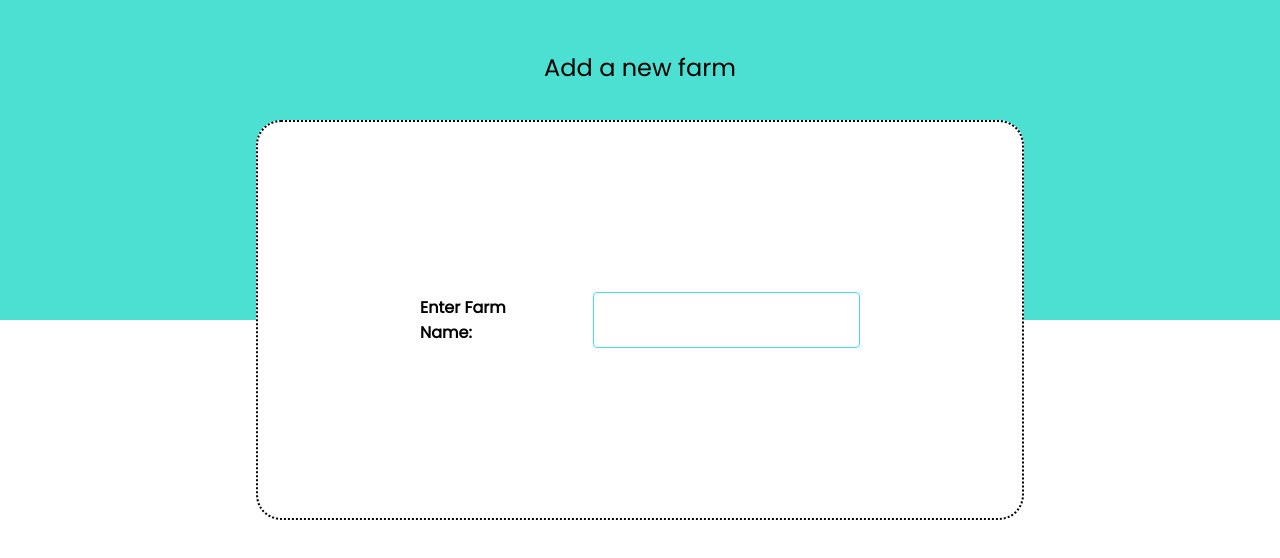
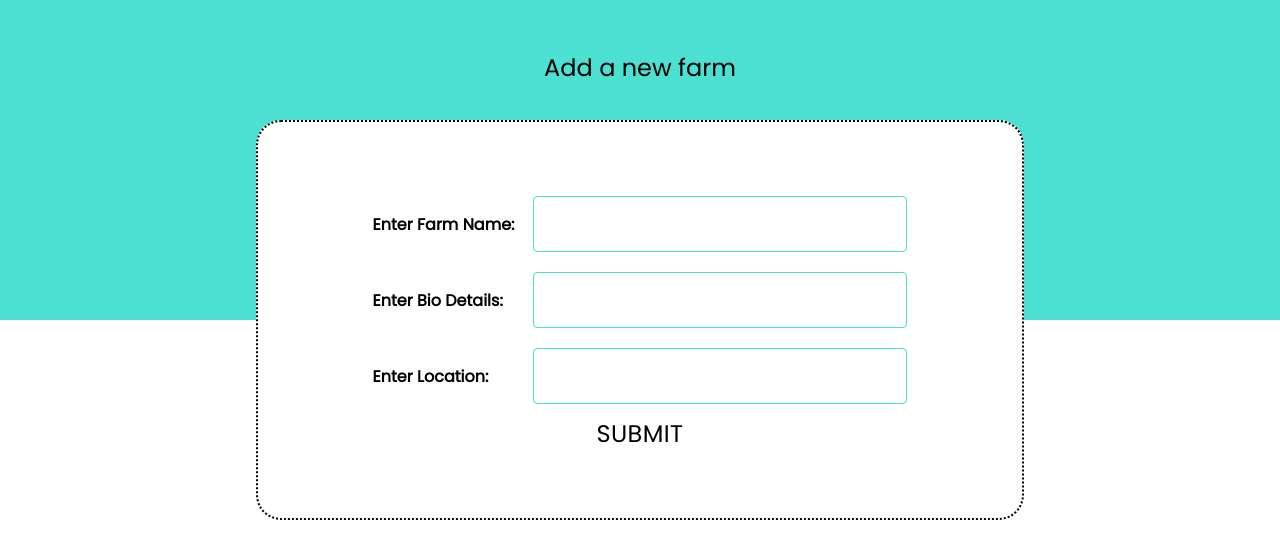
Before and after one commit to subru-37/AquaHarvest, a React (Vite) app in the folder FrontEnd/: page /addFarm in a window 1280 px wide. Shown: the top 558 px of the page. Built offline with nearby package versions, Linux system fonts and the light colour scheme.

Commit message:
built form

```diff
--- a/FrontEnd/src/pages/addfarm/Addfarm.css
+++ b/FrontEnd/src/pages/addfarm/Addfarm.css
@@ -8,12 +8,15 @@
     border: 2px black dotted;
     display: flex;
     align-items: center;
-    justify-content: space-around;
+    justify-content: center;
     flex-direction: column;
 }
 .child-farm{
     display: flex;
     align-items: center;
+    justify-content: center;
     flex-direction: row;
     font-family: 'Poppins',sans-serif;
+    margin: 10px;
+    width: 70%;
 }
--- a/FrontEnd/src/pages/addfarm/Addfarm.jsx
+++ b/FrontEnd/src/pages/addfarm/Addfarm.jsx
@@ -1,7 +1,7 @@
 import React,{useState, useEffect} from 'react';
 import './Addfarm.css';
 import TextField from '@mui/material/TextField';
-import Autocomplete from '@mui/material/Autocomplete';
+import { Button } from '@mui/material';
 
 export default function Addfarm() {
     const [state, setState] = useState({
@@ -25,7 +25,7 @@ export default function Addfarm() {
         </div>
         <form className='parent-form'>
             <div className='child-farm'>
-                <h4 style={{paddingRight:'50px'}}>Enter Farm Name: </h4>
+                <h4 style={{width:'30%'}}>Enter Farm Name: </h4>
                 <TextField
                     name='Name'
                     required
@@ -50,6 +50,59 @@ export default function Addfarm() {
                     }}
                 />
             </div>
+            <div className='child-farm'>
+                <h4 style={{width:'30%'}}>Enter Bio Details: </h4>
+                <TextField
+                    name='Bio'
+                    required
+                    autoComplete='off'
+                    value={state.Bio}
+                    onChange={handleChange}
+                    sx={{
+                    width: '70%',
+                    '& .MuiOutlinedInput-root':{
+                      '& fieldset':{
+                        borderColor: '#4CE0D2'
+                      },
+                      '&.Mui-focused fieldset': {
+                        borderColor: '#4CE0D2',
+                      },
+                    },
+                    '& .MuiOutlinedInput-root:hover':{
+                      '& fieldset':{
+                        borderColor: '#4CE0D2'
+                      }
+                    }
+                    }}
+                />
+            </div>
+            <div className='child-farm'>
+                <h4 style={{width:'30%'}}>Enter Location: </h4>
+                <TextField
+                    name='Name'
+                    required
+                    autoComplete='off'
+                    value={state.Location}
+                    onChange={handleChange}
+                    sx={{
+                    width: '70%',
+                    '& .MuiOutlinedInput-root':{
+                      '& fieldset':{
+                        borderColor: '#4CE0D2'
+                      },
+                      '&.Mui-focused fieldset': {
+                        borderColor: '#4CE0D2',
+                      },
+                    },
+                    '& .MuiOutlinedInput-root:hover':{
+                      '& fieldset':{
+                        borderColor: '#4CE0D2'
+                      }
+                    }
+                    }}
+                />
+            </div>
+            <Button><p style={{color:'black',fontFamily:"'Poppins',sans-serif",fontSize:'1.5rem'}}>Submit</p></Button>
         </form>
     </div>
   )
```
